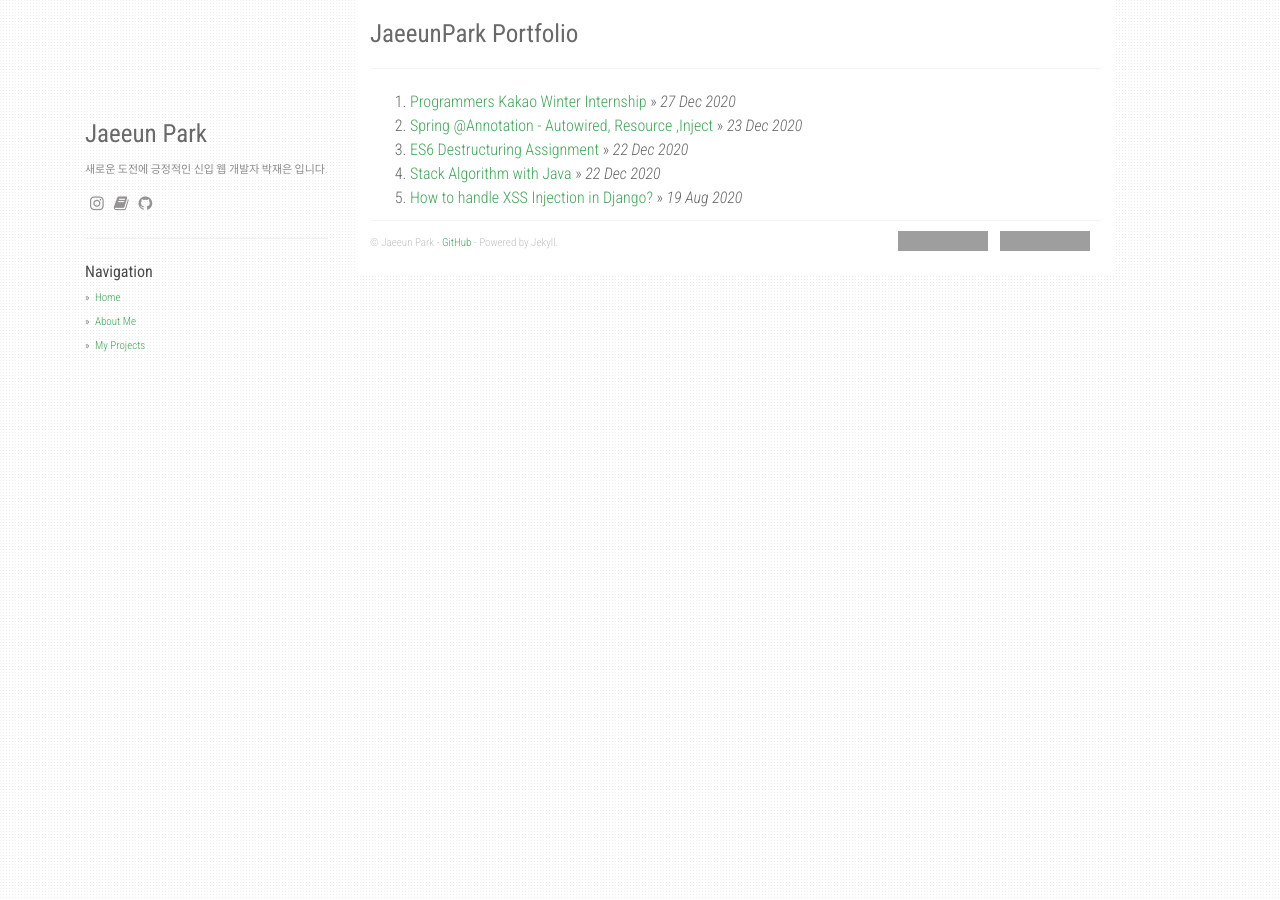
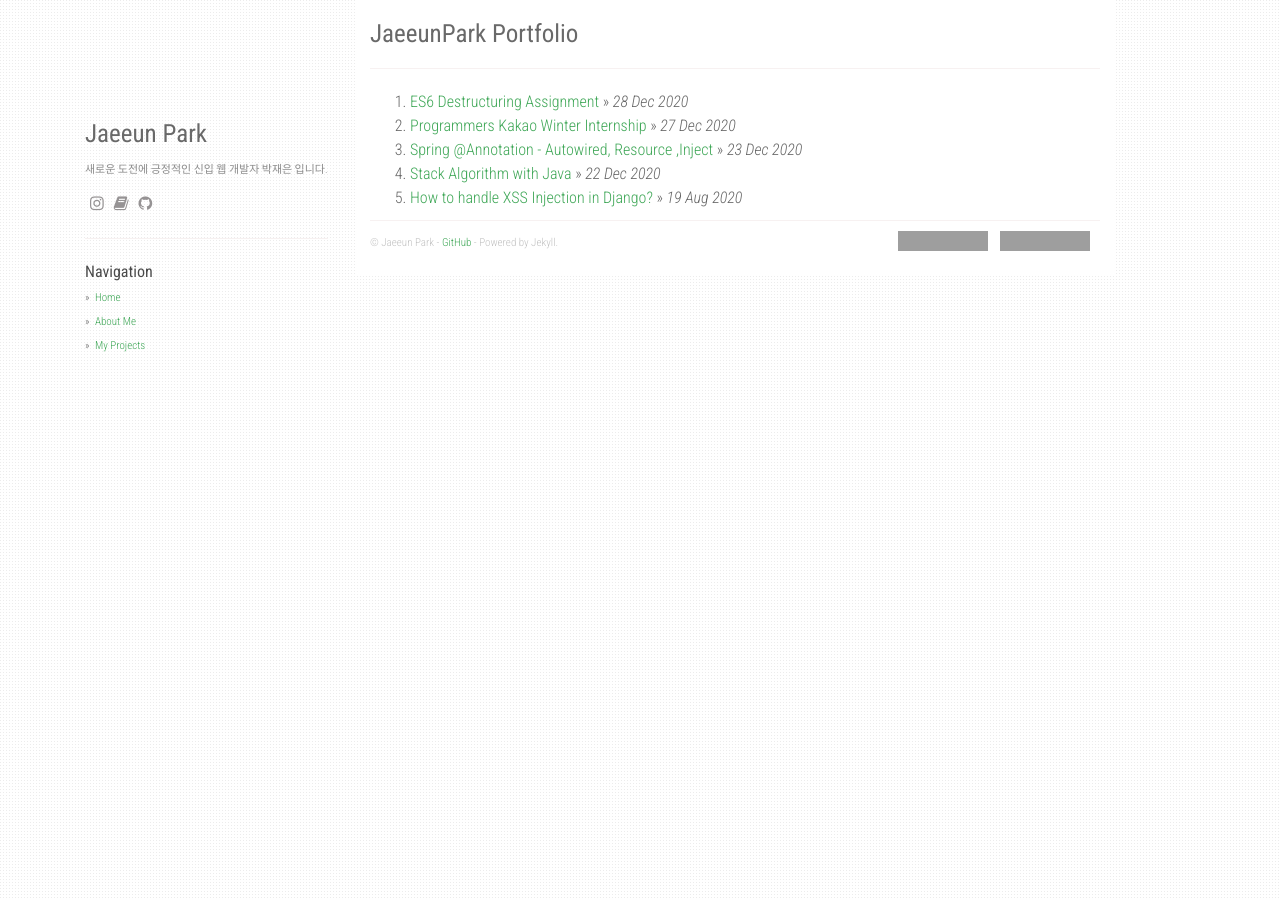
Before and after one commit to jaeeunzzang/jaeeunPark.portfolio.github.io, a Jekyll site: the page built from index.html, in a window 1280 px wide. Built offline with Jekyll 4.4.1, drawn with Linux system fonts in a browser that asks for light colours; nearby versions of some CDN libraries; the list of posts is cut into pages by our own code; grey boxes are pictures that could not be loaded.

Commit message:
#1 update

```diff
--- a/_posts/2020-12-28-es6-first.md
+++ b/_posts/2020-12-28-es6-first.md
@@ -1,7 +1,7 @@
 ---
 layout: post
 title: "ES6 Destructuring Assignment"
-date: 2020-12-22 09:43:00 +0900
+date: 2020-12-28 18:49:00 +0900
 categories: [javascript, es6]
 ---
 
```
